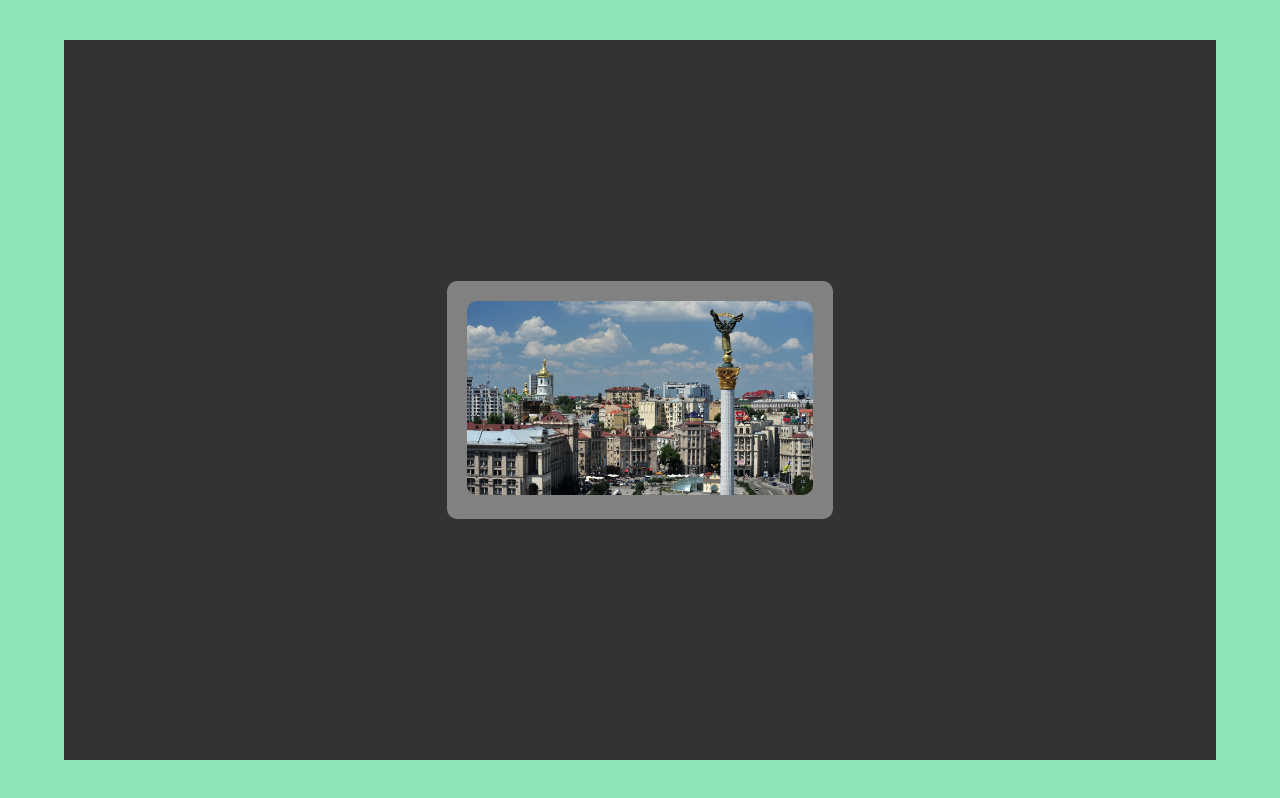
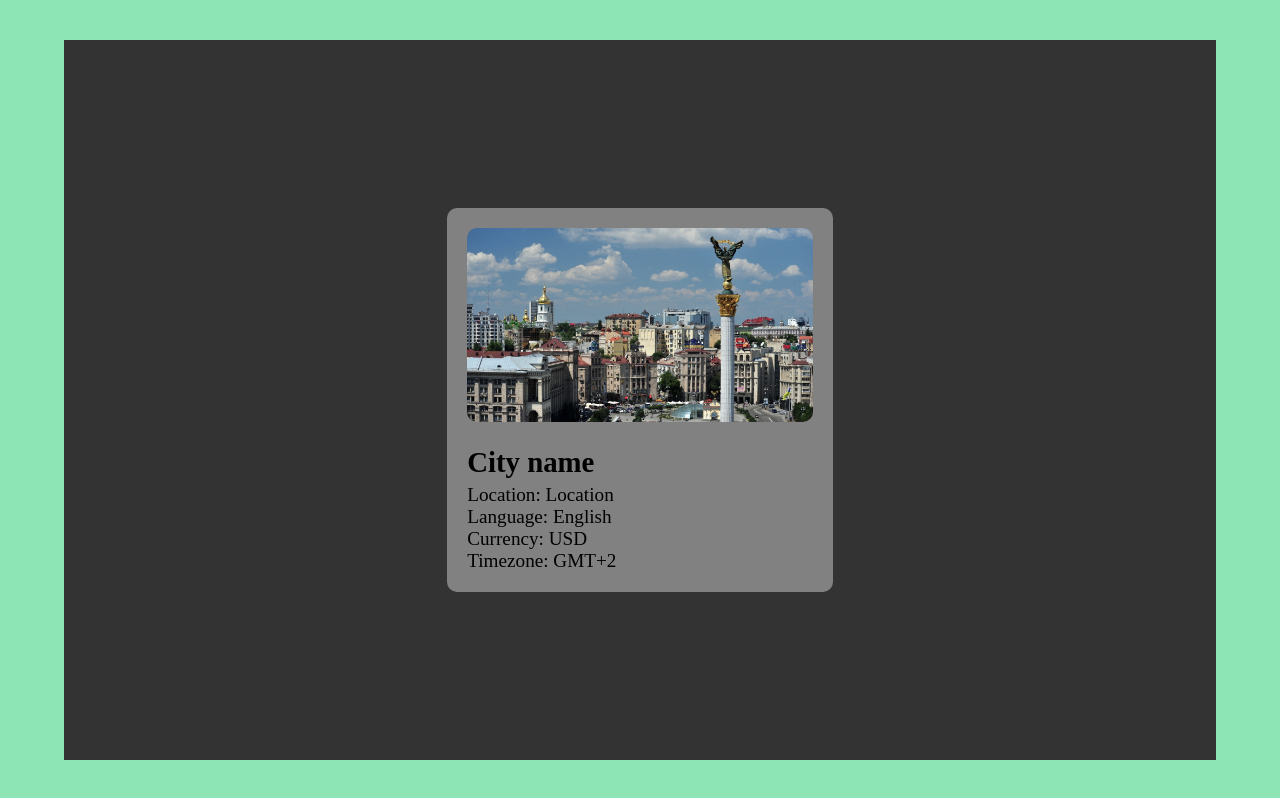
Before and after one commit to WEBCHIKinc/tourist_helper, a React (Create React App) app: page / in a window 1280 px wide. Built offline with nearby package versions, Linux system fonts and the light colour scheme.

Commit message:
CityInfo component fix

```diff
--- a/src/App.scss
+++ b/src/App.scss
@@ -1,4 +1,5 @@
 $background-color: #6bdea1c4;
+$background-color__card: #818181;
 $primary-color__black: #25252589;
 $primary-color__white: #e9e8e8;
 $primary-font-size: 25px;
--- a/src/components/city-card/CityCard.js
+++ b/src/components/city-card/CityCard.js
@@ -1,10 +1,12 @@
 import React from 'react';
 import { CityPhoto } from '../city-photo/CityPhoto';
+import { CityInfo } from '../city-info/CityInfo';
 
 export const CityCard = () => {
   return (
     <div className="city-card">
       <CityPhoto />
+      <CityInfo/>
     </div>
   );
 };
--- a/src/components/city-card/CityCard.scss
+++ b/src/components/city-card/CityCard.scss
@@ -1,7 +1,7 @@
 .city-card {
   width: 30%;
   padding: 20px;
-  background-color: #818181;
+  background-color: $background-color__card;
   border-radius: 10px;
   &:hover .city-info {
     transform: translateY(-55px);
--- a/src/components/city-info/CityInfo.js
+++ b/src/components/city-info/CityInfo.js
@@ -6,16 +6,16 @@ export const CityInfo = () => {
       <h2 className="city-name">City name</h2>
       <div>
         <p>
-          <strong>Location:</strong> Location
+          Location: Location
         </p>
         <p>
-          <strong>Language:</strong> English
+          Language: English
         </p>
         <p>
-          <strong>Currency:</strong> USD
+          Currency: USD
         </p>
         <p>
-          <strong>Timezone:</strong> GMT+2
+          Timezone: GMT+2
         </p>
       </div>
     </div>
--- a/src/components/city-info/CityInfo.scss
+++ b/src/components/city-info/CityInfo.scss
@@ -1,11 +1,14 @@
 .city-info {
-  position: relative;
-  height: 150px;
-  margin: 0 20px 0 20px;
-  font-size: 20px;
+  width: 100%;
+  margin-top: 20px;
+  font-size: 1.5vw;
   transition: transform 0.25s ease-out;
-  background-color: #818181;
+  background-color: $background-color__card;
   z-index: 1;
+
+  @media (pointer: coarse) {
+    transform: translateY(-55px);
+  }
 }
 
 .city-name {
--- a/src/components/city-info/main-city-components/MainCityClock.js
+++ b/src/components/city-info/city-info-components/MainCityClock.js
@@ -52,7 +52,8 @@ const MainCityClock = () => {
 
   return (
     <div className="box-info__main clock">
-      <span>{showHours(hours, timezone)}</span>:<span>{minutes}</span>:
+      <span>{showHours(hours, timezone)}</span>:
+      <span>{minutes}</span>:
       <span>{seconds}</span>
     </div>
   );
```
Also changed, not shown: src/components/Loader/Loader.js (deleted, +0 -10 lines), src/components/Loader/Loader.scss (deleted, +0 -51 lines).
